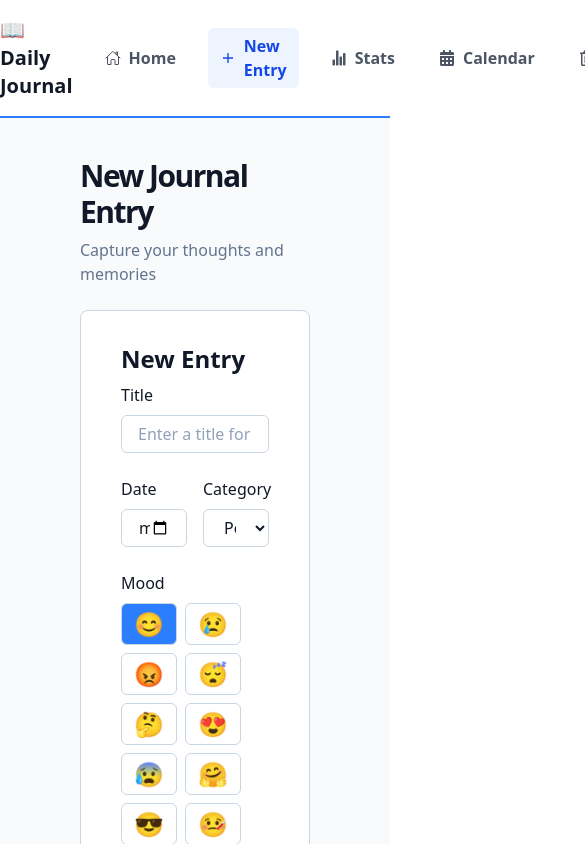
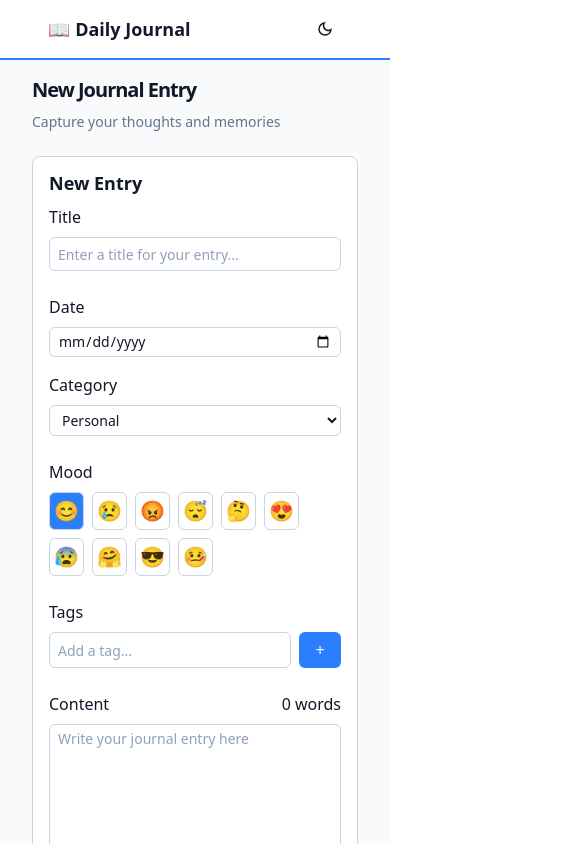
Before and after one commit to ReactPracticeProjects/DailyJournalProject, a React (Vite) app: page /new in a window 390 px wide. Shown: the top 844 px of the page, 585 px wide, since content can reach past the window. Built offline with nearby package versions, Linux system fonts and the light colour scheme.

Commit message:
Responsive Pages - [home,newEntryForm,Trash] & minor changes are done

```diff
--- a/src/components/HomePage/Card.jsx
+++ b/src/components/HomePage/Card.jsx
@@ -10,14 +10,6 @@ import { JournalEntryData } from "../../context/JournalContext";
 const Card = ({ data, id, Journaldispatch }) => {
   const theme = useTheme();
 
-  const icons = [
-    <LuPinOff />,
-    <TiEdit />,
-    <RiDeleteBin6Line
-      onClick={() => Journaldispatch({ type: "setTrash", payload: id })}
-      className="text-red-500"
-    />,
-  ];
   const [showFullText, setShowFullText] = useState(false);
 
   return (
@@ -33,9 +25,9 @@ const Card = ({ data, id, Journaldispatch }) => {
       >
         <div className="flex items-center justify-between">
           <div>
-            <p className="font-semibold text-[18px]">{data.title}</p>
+            <p className="font-semibold text-[15px] sm:text-[18px]">{data.title}</p>
           </div>
-          <div className="flex text-[20px]  gap-2">
+          <div className="flex sm:text-[18px] md:text-[20px]  md:gap-2">
             <button
               className={`cursor-pointer hover:bg-slate-100 p-2 rounded-md`}
             >
@@ -57,21 +49,21 @@ const Card = ({ data, id, Journaldispatch }) => {
         </div>
 
         <div className="flex gap-3">
-          <p>{data.date}</p>
+          <p className="text-slate-500">{data.date}</p>
           <p>{data.mood}</p>
           <p
             className={` ${
               theme === "dark"
-                ? "bg-[var(--color-darksecondary)]"
-                : "bg-slate-100"
-            } px-[8px] font-semibold rounded-md py-[2px] text-sm`}
+                ? "bg-[var(--color-darksecondary)] "
+                : "bg-slate-100 text-slate-600"
+            } px-[8px] font-semibold text-slate-600 rounded-md py-[2px] text-sm`}
           >
             {data.categoryselect}
           </p>
         </div>
 
         <div className="flex-grow">
-          <p>
+          <p className="text-md">
             {showFullText
               ? data.content
               : `${data.content.slice(0, 100)}${
--- a/src/components/HomePage/Cards.jsx
+++ b/src/components/HomePage/Cards.jsx
@@ -9,7 +9,7 @@ const Cards = () => {
     useContext(JournalEntryData);
 
   return (
-     <div className='grid grid-cols-3 gap-5 mt-5 '>
+     <div className='grid  md:grid-cols-2 xl:grid-cols-3 gap-5 mt-5'>
         {
           entries.map((JournalEntry,index)=>{
             return <Card key={JournalEntry.id} id={JournalEntry.id} Journaldispatch={Journaldispatch} data={JournalEntry}/>
--- a/src/components/HomePage/MainContent.jsx
+++ b/src/components/HomePage/MainContent.jsx
@@ -13,15 +13,14 @@ const MainContent = () => {
   const [{ entries, trashedEntries }, Journaldispatch] =
     useContext(JournalEntryData);
 
-
   const entryCount = entries.length;
 
   return (
-    <div className="px-30 py-10 mx-auto max-w-8xl flex-col flex-grow min-h-screen">
+    <div className="px-5 py-7 md:px-10 lg:px-10  xl:px-30 xl:py-10 mx-auto max-w-8xl flex-col flex-grow min-h-screen">
       <div className="flex justify-between items-center">
-        <div className="flex flex-col space-y-2">
-          <p className="text-3xl font-semibold">My Journal</p>
-          <p className="text-slate-500">{entryCount} Entry</p>
+        <div className="flex flex-col space-y-1 md:space-y-2">
+          <p className="text-xl md:text-2xl xl:text-3xl font-semibold">My Journal</p>
+          <p className="text-slate-500 ">{entryCount} Entry</p>
         </div>
         <div>
           <button
@@ -30,7 +29,7 @@ const MainContent = () => {
               theme === "light"
                 ? "bg-blue-600 text-white"
                 : "bg-blue-500 text-[var(--color-darkprimary)]"
-            } flex items-center gap-4  px-3 py-2 rounded-md justify-center cursor-pointer`}
+            } flex items-center gap-4 px-2 py-1 text-sm sm:py-2.5 md:text-md  md:px-3 md:py-3 rounded-md justify-center cursor-pointer`}
           >
             <IoMdAdd />
             <span>New Entry</span>
@@ -38,12 +37,15 @@ const MainContent = () => {
         </div>
       </div>
 
-{
-  entryCount > 0 ? <Cards/> :  (
+      {entryCount > 0 ? (
+        <Cards />
+      ) : (
         <div className="flex flex-col gap-3 items-center justify-center h-[350px]">
           <span className="text-6xl">📝</span>
           <p className="font-semibold text-xl">No Entries yet</p>
-              <p className="text-slate-500 text-md">Start your journaling journey by creating your first entry.</p>
+          <p className="text-slate-500 text-md">
+            Start your journaling journey by creating your first entry.
+          </p>
           <div>
             <button
               onClick={() => navigate("/new")}
@@ -58,11 +60,7 @@ const MainContent = () => {
             </button>
           </div>
         </div>
-          )
-}
-
-
-
+      )}
     </div>
   );
 };
--- a/src/components/Navbar.jsx
+++ b/src/components/Navbar.jsx
@@ -14,21 +14,21 @@ const Navbar = () => {
     <div
       className={`${
         theme === "dark" ? "bg-[var(--color-darkprimary)]" : "bg-white"
-      } flex justify-around py-4 border-b-2 border-b-blue-500 sticky top-0 left-0 w-full`}
+      } flex justify-around py-3 md:py-4 border-b-2 border-b-blue-500 sticky top-0 left-0 w-full`}
     >
       <div className="leftitems flex space-x-5 items-center">
         <h1
           className={`${
             theme === "dark" ? "text-white" : "text-[var(--color-textcolor)]"
-          } text-xl font-semibold`}
+          } text-lg md:text-xl font-semibold`}
         >
           📖 Daily Journal
         </h1>
         <div>
           <nav
-            className={`flex text-md space-x-5 items-center ${
+            className={`text-md space-x-5 items-center ${
               theme === "dark" ? "text-white/80" : "text-[var(--color-sectext)]"
-            } font-semibold`}
+            } font-semibold hidden md:flex`}
           >
             <NavLink
               className={(e) => {
--- a/src/components/NewJournal/MoodSelector.jsx
+++ b/src/components/NewJournal/MoodSelector.jsx
@@ -22,7 +22,7 @@ const MoodSelector = ({theme,setemojiSelected,emojiSelected,register,setValue})
                   : "border-slate-300"
               } ${
                 emojiSelected === emoji && "bg-blue-500"
-              } rounded-md px-3 py-1 text-2xl border cursor-pointer`}
+              } rounded-md p-1 md:px-3 md:py-1 text-xl md:text-2xl border cursor-pointer`}
             >
               {emoji}
             </button>
--- a/src/components/NewJournal/NewJournal.jsx
+++ b/src/components/NewJournal/NewJournal.jsx
@@ -37,11 +37,9 @@ const NewJournal = () => {
   const [tags, setTags] = useState([]);
 
   const handletagremove = (tagindex) => {
-    const data = tags.filter((tagitem, index) => {
-      if (tagindex !== index) {
-        return tagitem;
-      }
-    });
+    // cleaner function
+   const data = tags.filter((_,index)=> index != tagindex)
+
     setTags(data);
   };
 
@@ -69,12 +67,12 @@ const NewJournal = () => {
 };
 
   return (
-    <div className="px-20 py-10 max-w-5xl mx-auto">
+    <div className="px-8 py-4  lg:px-20 lg:py-10 max-w-5xl mx-auto">
       <div className="flex flex-col gap-2 mb-6">
-        <p className="text-3xl font-semibold tracking-tighter">
+        <p className="text-xl md:text-2xl xl:text-3xl font-semibold tracking-tighter">
           New Journal Entry
         </p>
-        <p className="text-slate-500">Capture your thoughts and memories</p>
+        <p className="text-slate-500 text-sm md:text-md xl:text-[15px]">Capture your thoughts and memories</p>
       </div>
 
       <div
@@ -82,9 +80,9 @@ const NewJournal = () => {
           theme === "dark"
             ? "bg-[#020817] border border-[var(--color-darkprimary)]"
             : "bg-white border border-slate-300"
-        } rounded-lg px-10 py-8 space-y-6`}
+        } rounded-lg px-4 py-3 md:px-6 md:py-4 lg:px-10  lg:py-8 space-y-6`}
       >
-        <p className="text-2xl font-bold mb-2">New Entry</p>
+        <p className="text-lg md:text-xl xl:text-2xl font-bold mb-2">New Entry</p>
         <form onSubmit={handleSubmit(onSubmit)} className="space-y-6">
           <div className="space-y-2">
             <label htmlFor="title">Title</label>
@@ -94,14 +92,14 @@ const NewJournal = () => {
                 theme === "dark"
                   ? "border-[var(--color-darkprimary)] focus:ring-white focus:ring-offset-[var(--color-darkprimary)]"
                   : "border-slate-300 focus:ring-blue-500"
-              } border w-full px-4 mt-2 py-1.5 rounded-md placeholder:text-slate-400 outline-none focus:outline-none focus:ring-2 focus:ring-offset-2 transition`}
+              } border w-full mt-2  px-2 py-1 md:px-4 md:py-1.5 rounded-md placeholder:text-slate-400 placeholder:text-sm md:placeholder:text-md  outline-none focus:outline-none focus:ring-2 focus:ring-offset-2 transition`}
               type="text"
               placeholder="Enter a title for your entry..."
               id="title"
             />
           </div>
 
-          <div className="grid grid-cols-2 gap-4">
+          <div className="grid md:grid-cols-2 gap-4">
             <div className="space-y-2">
               <label htmlFor="date">Date</label>
               <input
@@ -110,7 +108,7 @@ const NewJournal = () => {
                   theme === "dark"
                     ? "border-[var(--color-darkprimary)] focus:ring-white focus:ring-offset-[var(--color-darkprimary)]"
                     : "border-slate-300 focus:ring-blue-500"
-                } border w-full mt-2 px-4 py-1.5 rounded-md outline-none focus:outline-none focus:ring-2 focus:ring-offset-2 transition`}
+                } text-sm md:text-[15px]  border w-full mt-2 px-2 py-1 md:px-4 md:py-1.5 rounded-md outline-none focus:outline-none focus:ring-2 focus:ring-offset-2 transition`}
                 type="date"
                 id=""
               />
@@ -124,7 +122,7 @@ const NewJournal = () => {
                   theme === "dark"
                     ? "border-[var(--color-darkprimary)] focus:ring-white focus:ring-offset-[var(--color-darkprimary)]"
                     : "border-slate-300 focus:ring-blue-500"
-                } border w-full mt-2 px-4 py-1.5 rounded-md outline-none focus:outline-none focus:ring-2 focus:ring-offset-2 transition`}
+                } border text-sm md:text-[15px] w-full mt-2 px-2 py-1 md:px-4 md:py-1.5 rounded-md outline-none focus:outline-none focus:ring-2 focus:ring-offset-2 transition`}
                 id=""
               >
                 {categories.map((categorie) => (
@@ -167,7 +165,7 @@ const NewJournal = () => {
             <button
               className={`${
                 theme === "dark" ? "text-white" : "text-black"
-              } col-span-10 bg-blue-500 py-2 hover:bg-blue-700 text-white rounded-md flex justify-center items-center gap-3 cursor-pointer`}
+              } col-span-8 md:col-span-9 bg-blue-500 py-2 hover:bg-blue-700 text-white rounded-md flex justify-center items-center gap-3 cursor-pointer`}
               type="submit"
             >
               <span>
@@ -179,7 +177,7 @@ const NewJournal = () => {
               onClick={() => navigate("/")}
               className={`${
                 theme === "dark" ? "text-white" : "text-black"
-              } border border-slate-300 py-2 col-span-2 rounded-md cursor-pointer hover:bg-slate-100`}
+              } border border-slate-300 py-2 col-span-4  md:col-span-3 rounded-md cursor-pointer hover:bg-slate-100`}
               type="button"
             >
               Cancel
--- a/src/components/NewJournal/TagInput.jsx
+++ b/src/components/NewJournal/TagInput.jsx
@@ -7,7 +7,7 @@ const TagInput = forwardRef(({ handleTagChange, tags, handletagremove, theme },
       <label htmlFor="tags">Tags</label>
 
       {tags && tags.length > 0 && (
-        <div className="flex my-2.5">
+        <div className="flex flex-wrap gap-1 my-2.5">
           {tags.map((tag, index) => (
             <span
               key={index}
@@ -16,7 +16,7 @@ const TagInput = forwardRef(({ handleTagChange, tags, handletagremove, theme },
                 theme === "dark"
                   ? "bg-[var(--color-darkprimary)]"
                   : "bg-slate-300 text-[#4b5563]"
-              } flex items-center gap-4 w-fit px-2 py-1 ml-1 cursor-pointer text-sm rounded-md`}
+              } flex  items-center gap-4 w-fit px-2 py-1 ml-1 cursor-pointer text-sm rounded-md`}
             >
               {tag} <MdClear />
             </span>
@@ -31,14 +31,14 @@ const TagInput = forwardRef(({ handleTagChange, tags, handletagremove, theme },
             theme === "dark"
               ? "border-[var(--color-darkprimary)] focus:ring-white focus:ring-offset-[var(--color-darkprimary)]"
               : "border-slate-300 focus:ring-blue-500"
-          } col-span-11 border w-full px-4 py-1.5 rounded-md placeholder:text-slate-400 outline-none focus:outline-none focus:ring-2 focus:ring-offset-2 transition`}
+          } col-span-10 border w-full px-2 py-1 md:px-4 md:py-1.5 rounded-md placeholder:text-slate-400 placeholder:text-sm md:placeholder:text-md outline-none focus:outline-none focus:ring-2 focus:ring-offset-2 transition`}
           type="text"
           name="tags"
           placeholder="Add a tag..."
         />
         <button type="button"
           onClick={handleTagChange}
-          className="col-span-1 bg-blue-500 text-white px-4 w-full cursor-pointer py-1.5 rounded-md"
+          className="col-span-2 bg-blue-500 text-white px-3 md:px-4 w-full cursor-pointer py-1.5 rounded-md"
 
         >
           +
--- a/src/components/NewJournal/WordCount.jsx
+++ b/src/components/NewJournal/WordCount.jsx
@@ -21,7 +21,7 @@ const WordCount = ({wordcount,register,handlewordCount,theme}) => {
                 theme === "dark"
                   ? "border-[var(--color-darkprimary)] focus:ring-white focus:ring-offset-[var(--color-darkprimary)]"
                   : "border-slate-300 focus:ring-blue-500"
-              } w-full border px-4 py-1.5 rounded-md placeholder:text-slate-400 outline-none focus:outline-none focus:ring-2 focus:ring-offset-2 transition`}
+              } w-full border px-2 py-1 placeholder:text-sm md:placeholder:text-md md:px-4 md:py-1.5 rounded-md placeholder:text-slate-400 outline-none focus:outline-none focus:ring-2 focus:ring-offset-2 transition`}
               id=""
             ></textarea>
           </div>
--- a/src/components/TrashComponent/Trash.jsx
+++ b/src/components/TrashComponent/Trash.jsx
@@ -10,7 +10,7 @@ const Trash = () => {
   const theme = useTheme();
   const trashentryCount = trashentry.length;
   return (
-    <div className="px-30 py-10 mx-auto max-w-8xl flex-col flex-grow min-h-screen">
+    <div className="px-5 py-7 md:px-10 lg:px-10  xl:px-30 xl:py-10 mx-auto max-w-8xl flex-col flex-grow min-h-screen">
       <div className="flex flex-col space-y-2">
         <p className="text-3xl font-semibold">Trash</p>
         <p className="text-slate-500">{trashentryCount} deleted Entry</p>
--- a/src/components/TrashComponent/TrashCard.jsx
+++ b/src/components/TrashComponent/TrashCard.jsx
@@ -14,14 +14,14 @@ const TrashCard = ({ trashData,journalDispatch,id }) => {
         theme === "dark"
           ? "bg-[#020817] border border-[var(--color-darkprimary)]"
           : "bg-white border border-slate-300"
-      } rounded-md col-span-1 px-8 py-8  flex flex-col h-full gap-1`}
+      } rounded-md col-span-1 px-5 py-4 md:px-8 md:py-8  flex flex-col h-full gap-1`}
     >
       <div className="flex justify-between">
         <div>
-          <p className="text-lg font-semibold">{trashData.title}</p>
+          <p className="text-sm md:text-lg font-semibold">{trashData.title}</p>
         </div>
 
-        <div className="flex gap-2">
+        <div className="hidden sm:flex gap-2">
           <button onClick={()=>journalDispatch({type:"restore",payload:id})} className="flex items-center gap-3 border-[1px] text-green-600 border-green-400 font-semibold text-md px-3 py-1 rounded-md cursor-pointer">
             <MdOutlineRestore /> Restore
           </button>
@@ -47,6 +47,16 @@ const TrashCard = ({ trashData,journalDispatch,id }) => {
       </div>
 
       <div>{trashData.content}</div>
+
+        <div className="flex sm:hidden w-full gap-2 mt-2">
+          <button onClick={()=>journalDispatch({type:"restore",payload:id})} className="flex items-center gap-3 border-[1px] text-green-600 border-green-400 justify-center font-semibold text-[14px] w-full px-2 py-1 rounded-md cursor-pointer">
+            <MdOutlineRestore /> Restore
+          </button>
+          <button onClick={()=>journalDispatch({type:"deleteForever",payload:id})} className="flex items-center gap-3 border-[1px] text-red-600 border-red-400 font-semibold text-[14px] w-full text-md px-2 py-1 justify-center rounded-md cursor-pointer">
+            <RiDeleteBin6Line />
+            Delete Forever
+          </button>
+        </div>
     </div>
   );
 };
```
Lines whose indentation alone changed are shown as unchanged.
